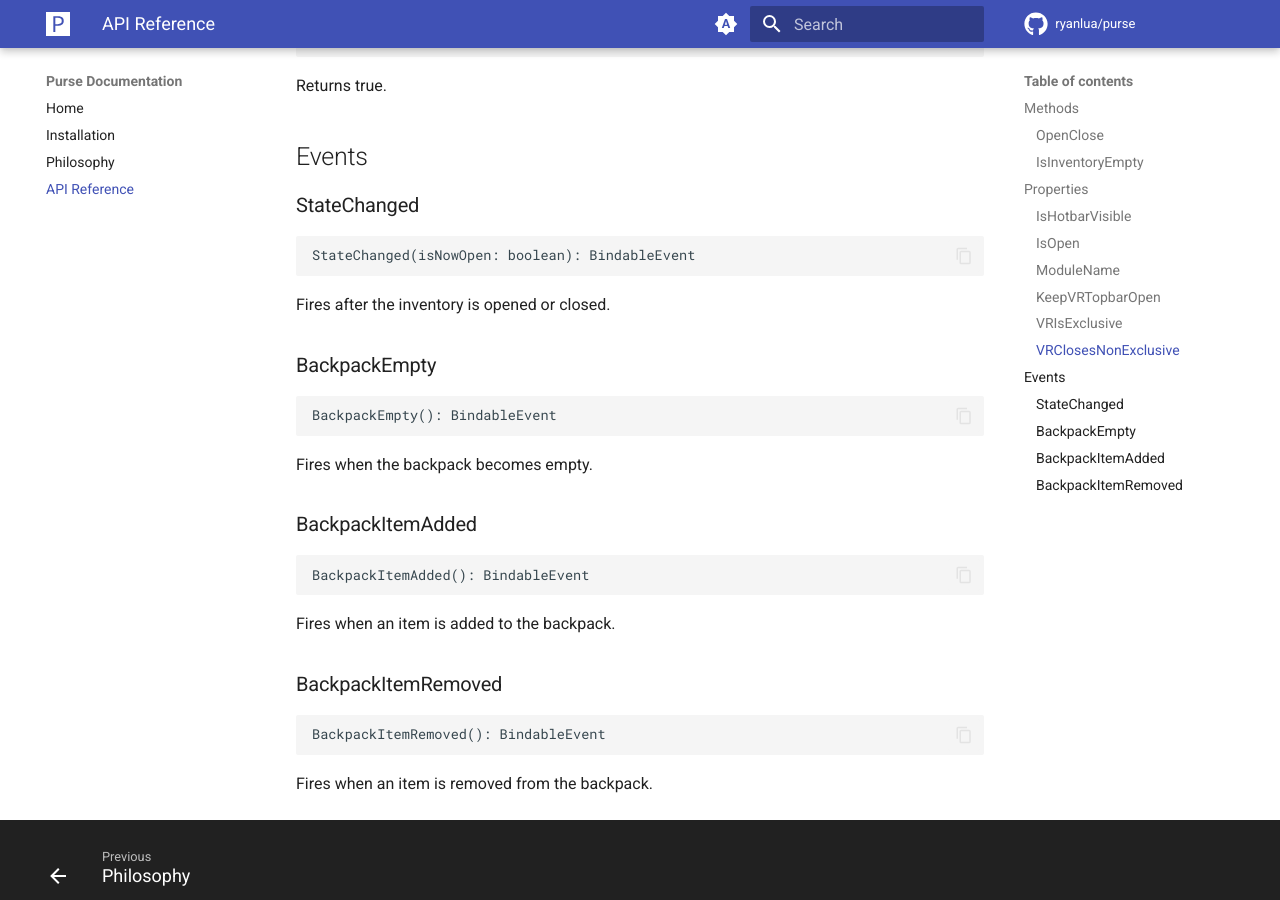
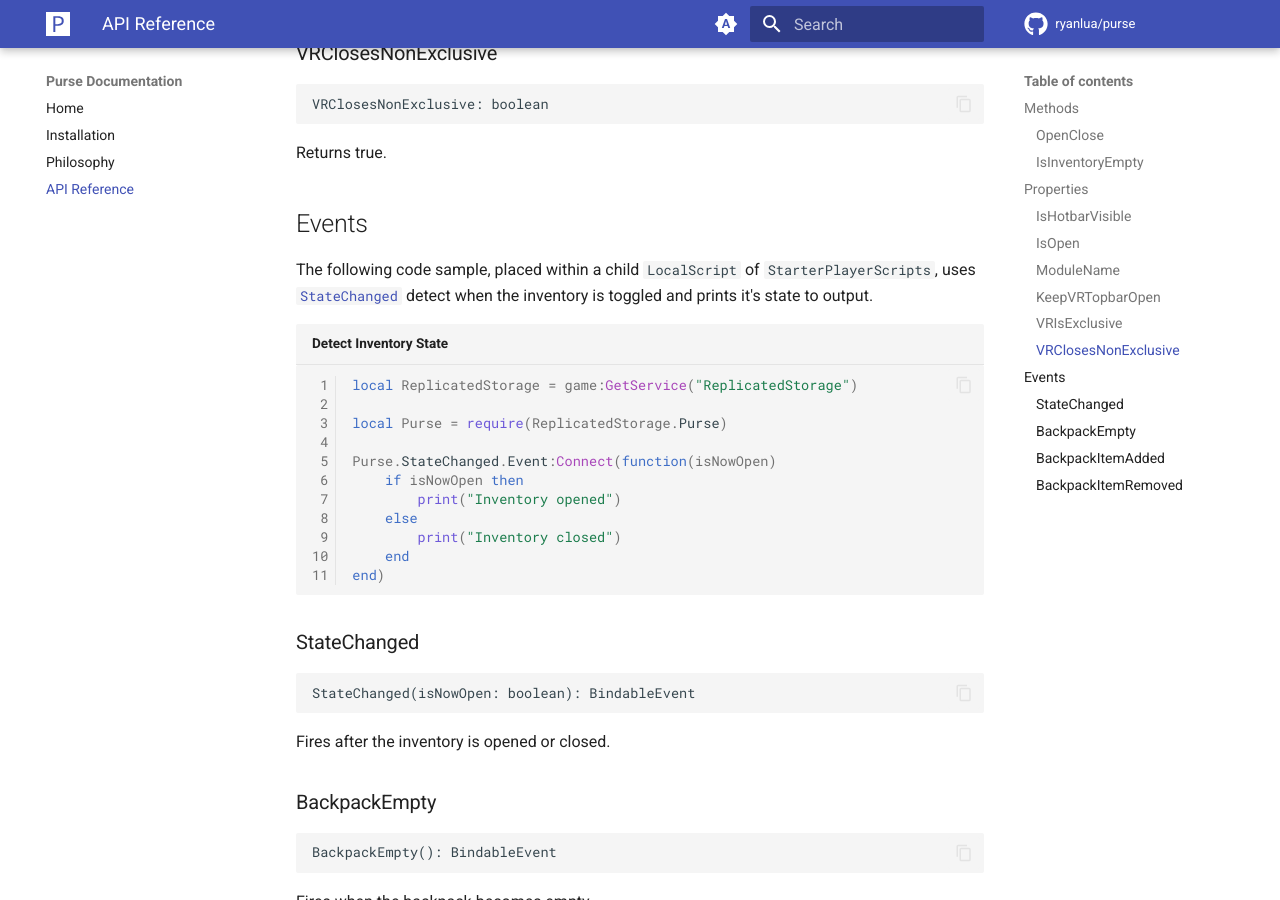
Before and after one commit to RyanLua/Purse, an MkDocs documentation site: the page built from docs/api-reference.md, in a window 1280 px wide and 900 px high, scrolled down 1830 px. Built offline with MkDocs 1.6.1 and Material for MkDocs 9.7.7, drawn with Linux system fonts in a browser that asks for light colours; comment, search, counter and statistics services are not loaded; some of the changed text lies outside the part shown.

Commit message:
Add event code sample
Signed-off-by: GitHub <noreply@github.com>

````diff
--- a/docs/api-reference.md
+++ b/docs/api-reference.md
@@ -4,7 +4,9 @@ Purse unlocks APIs for the CoreGui backpack which were previously locked to othe
 
 ## Methods
 
-``` lua title="LocalScript - Inventory Toggle Button" linenums="1"
+The following code sample, placed within a child `LocalScript` of a `GuiButton`, uses [`OpenClose()`](#openclose) to toggle the inventory on the button's `Activated` event.
+
+``` lua title="Inventory Toggle Button" linenums="1"
 local ReplicatedStorage = game:GetService("ReplicatedStorage")
 
 local Purse = require(ReplicatedStorage.Purse)
@@ -86,6 +88,22 @@ Returns true.
 
 ## Events
 
+The following code sample, placed within a child `LocalScript` of `StarterPlayerScripts`, uses [`StateChanged`](#statechanged) detect when the inventory is toggled and prints it's state to output.
+
+``` lua title="Detect Inventory State" linenums="1"
+local ReplicatedStorage = game:GetService("ReplicatedStorage")
+
+local Purse = require(ReplicatedStorage.Purse)
+
+Purse.StateChanged.Event:Connect(function(isNowOpen)
+	if isNowOpen then
+		print("Inventory opened")
+	else
+		print("Inventory closed")
+	end
+end)
+```
+
 ### StateChanged
 
 ```
````
